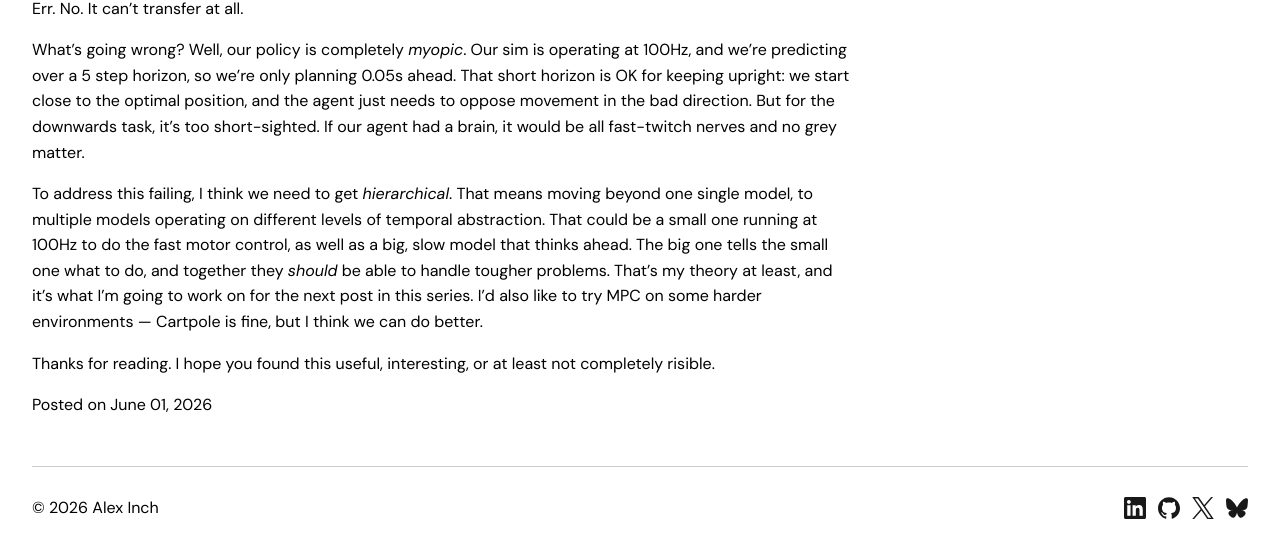
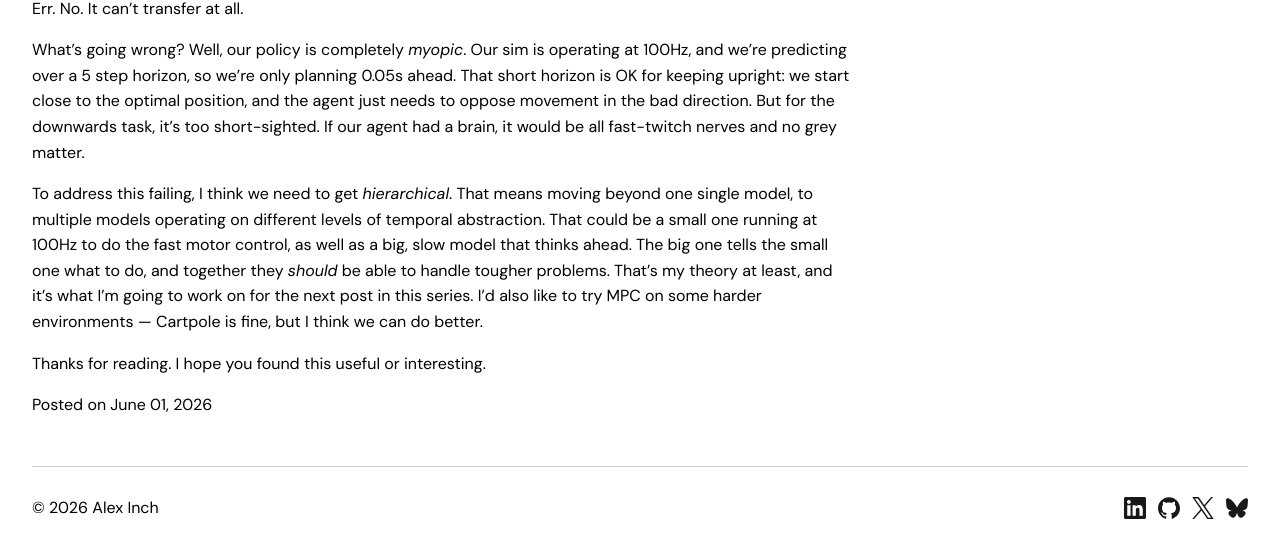
Before and after one commit to foty-hub/foty-hub.github.io, a Jekyll site: the page built from _posts/2026-06-01-simple-world-model.md, in a window 1280 px wide and 900 px high, scrolled down 7884 px, cut to the strip 335-893 px from the top of the window. Built offline with Jekyll 4.4.1, drawn with Linux system fonts in a browser that asks for light colours; some web fonts are replaced.

```diff
--- a/_posts/2026-06-01-simple-world-model.md
+++ b/_posts/2026-06-01-simple-world-model.md
@@ -331,4 +331,4 @@
 
 To address this failing, I think we need to get _hierarchical_. That means moving beyond one single model, to multiple models operating on different levels of temporal abstraction. That could be a small one running at 100Hz to do the fast motor control, as well as a big, slow model that thinks ahead. The big one tells the small one what to do, and together they _should_ be able to handle tougher problems. That's my theory at least, and it's what I'm going to work on for the next post in this series. I'd also like to try MPC on some harder environments --- Cartpole is fine, but I think we can do better.
 
-Thanks for reading. I hope you found this useful, interesting, or at least not completely risible.
+Thanks for reading. I hope you found this useful or interesting.
```
